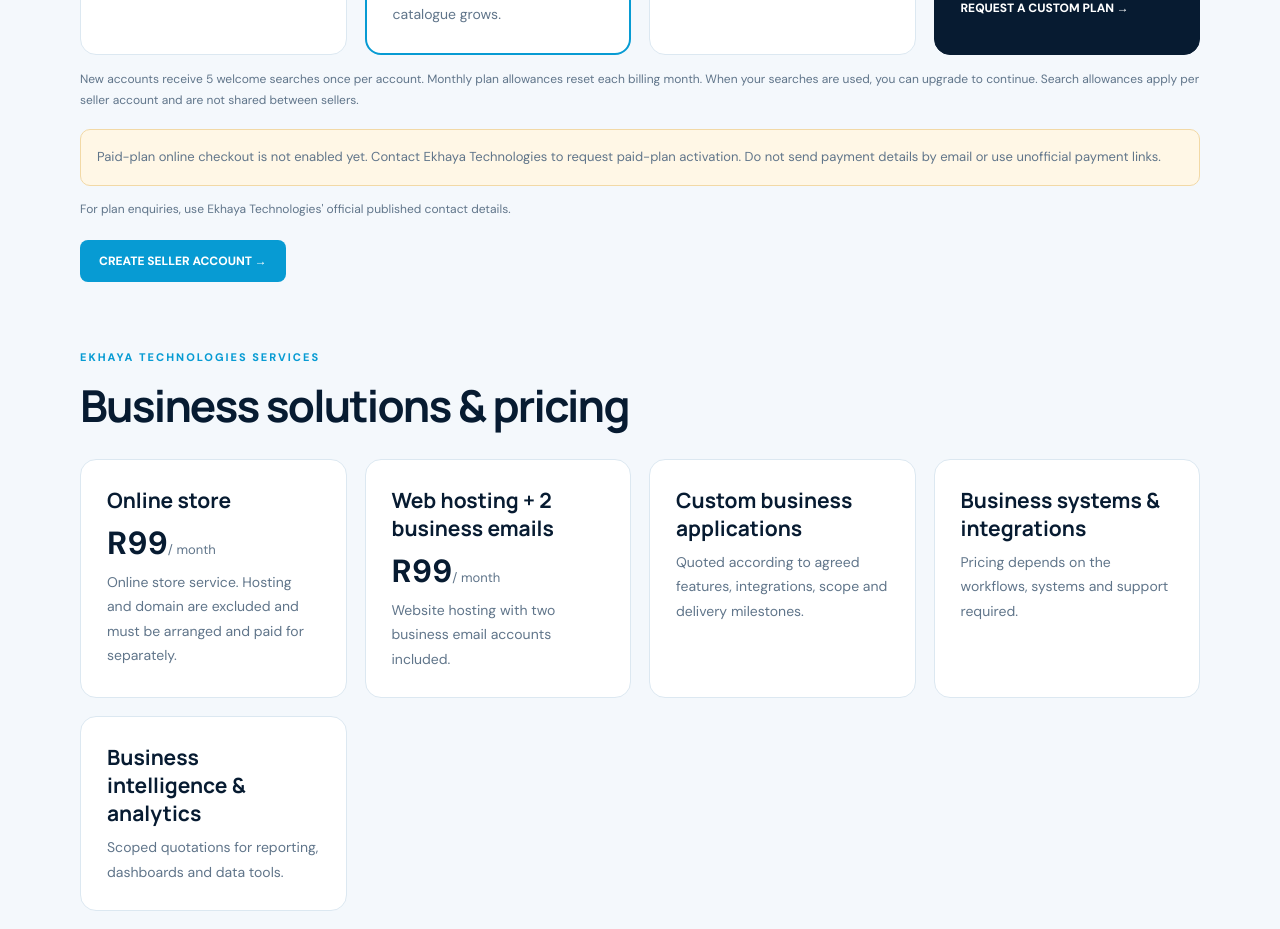
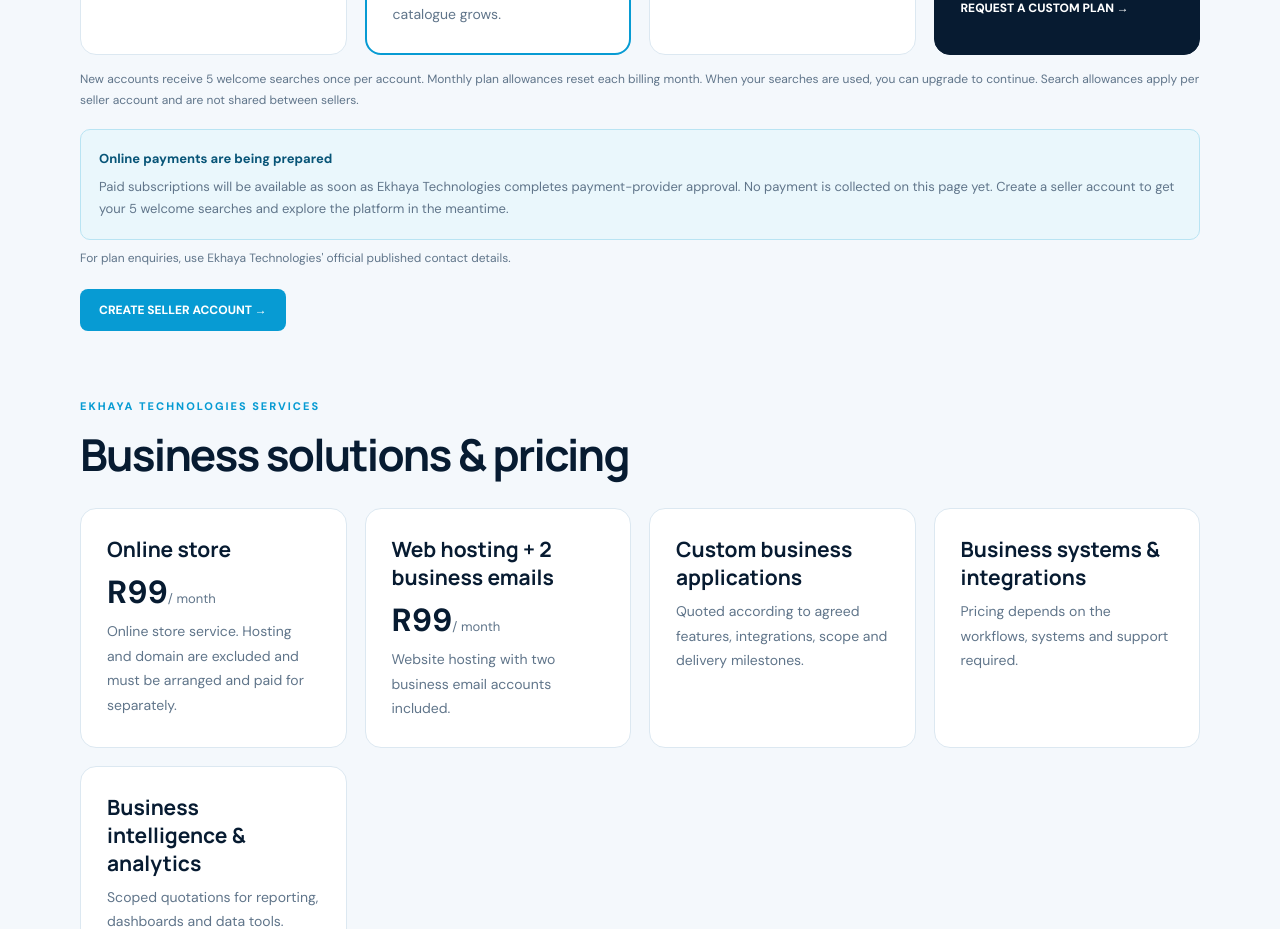
Before and after one commit to Luxolog/ekhaya-commerce-platform, a Next.js app: page /pricing in a window 1280 px wide. Shown: the part 880-1809 px from the top of the page. Built offline with nearby package versions, Linux system fonts and the light colour scheme.

Commit message:
Clarify pending paid checkout and preserve free welcome access

```diff
--- a/src/app/pricing/page.tsx
+++ b/src/app/pricing/page.tsx
@@ -39,9 +39,10 @@ export default function PricingPage() {
         </article>
       </div>
       <p style={{...muted,fontSize:12,marginTop:14}}>New accounts receive 5 welcome searches once per account. Monthly plan allowances reset each billing month. When your searches are used, you can upgrade to continue. Search allowances apply per seller account and are not shared between sellers.</p>
-      <p role="note" style={{...muted,fontSize:13,marginTop:18,padding:16,background:"#FFF7E6",border:"1px solid #F2D9A6",borderRadius:10}}>
-        Paid-plan online checkout is not enabled yet. Contact Ekhaya Technologies to request paid-plan activation. Do not send payment details by email or use unofficial payment links.
-      </p>
+      <div role="status" style={{...muted,fontSize:13,marginTop:18,padding:18,background:"#EAF7FC",border:"1px solid #B9E4F3",borderRadius:10}}>
+        <strong style={{display:"block",color:"#075477",marginBottom:5}}>Online payments are being prepared</strong>
+        Paid subscriptions will be available as soon as Ekhaya Technologies completes payment-provider approval. No payment is collected on this page yet. Create a seller account to get your 5 welcome searches and explore the platform in the meantime.
+      </div>
       <p style={{...muted,fontSize:12,marginTop:8}}>For plan enquiries, use Ekhaya Technologies&apos; official published contact details.</p>
       <Link href="/account/" style={{display:"inline-block",marginTop:8,padding:"13px 19px",background:"#079BD3",color:"#fff",borderRadius:8,textDecoration:"none",fontWeight:800,fontSize:12}}>CREATE SELLER ACCOUNT →</Link>
     </section>
```
